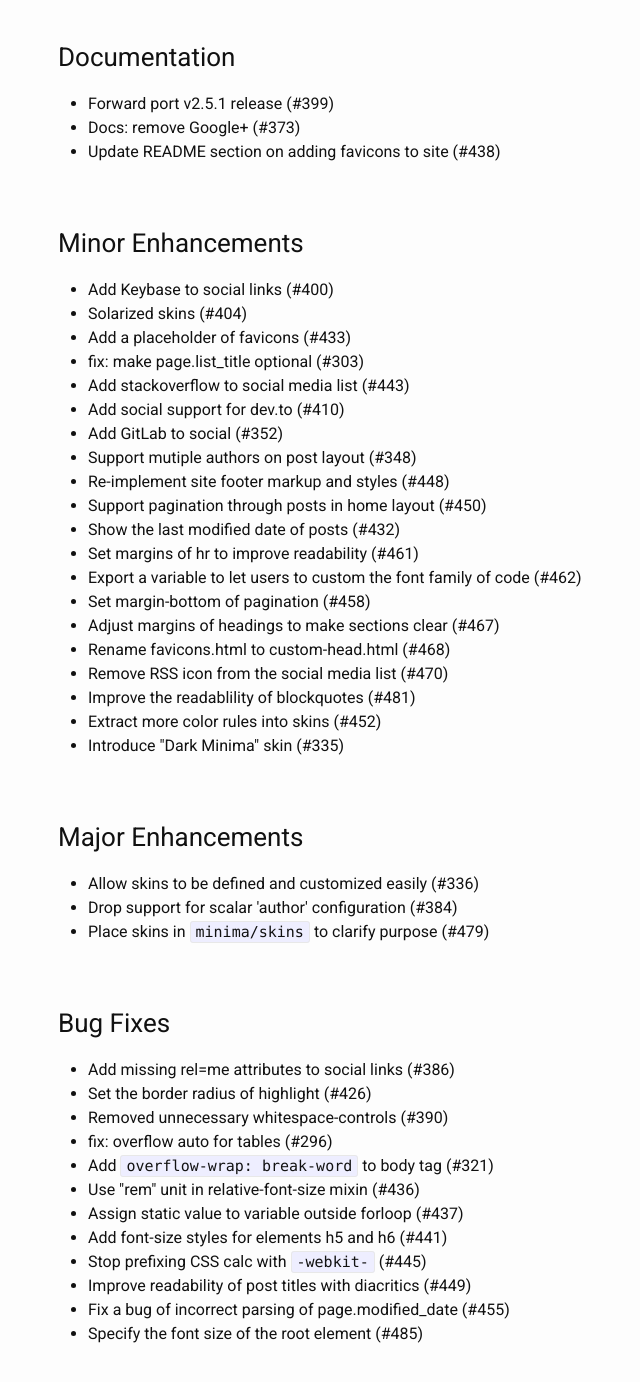
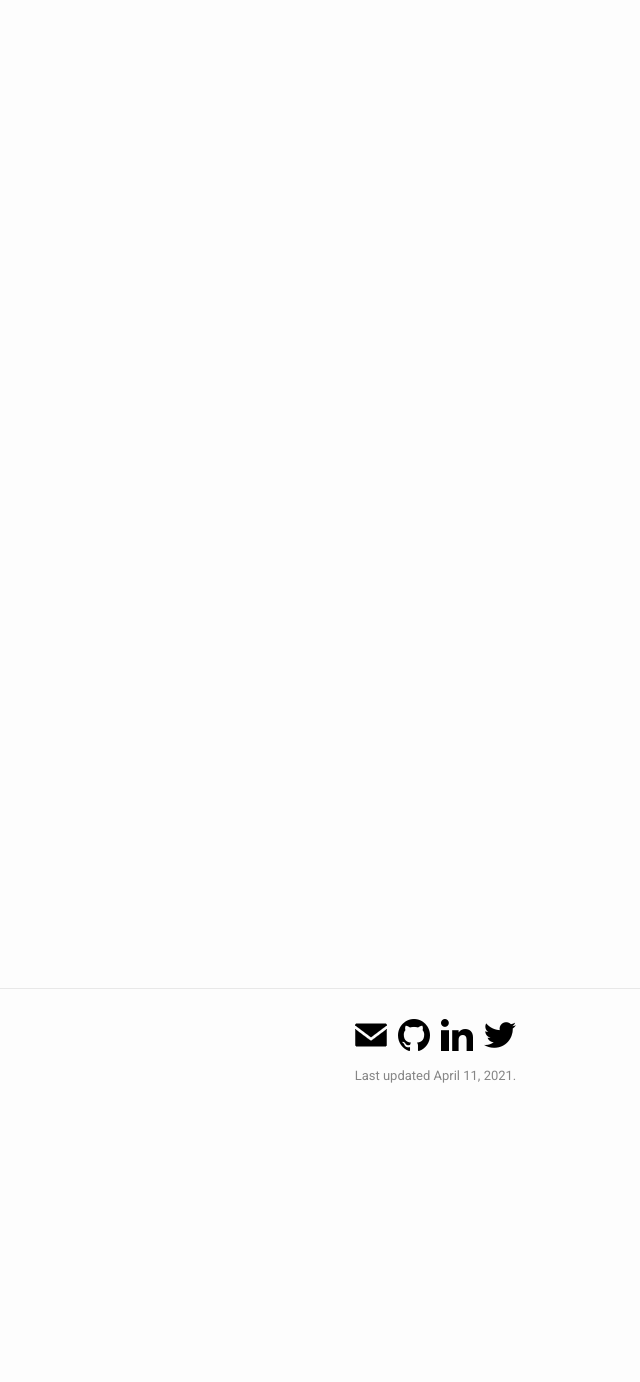
Before and after one commit to hmohebbi/hmohebbi.github.io, a Jekyll site: the page built from History.markdown, in a window 1280 px wide and 1400 px high, scrolled down 270 px. Shown: the top 1382 px of the window, without its empty margins (212-852 px from the left). Built offline with Jekyll 4.4.1, drawn with Linux system fonts in a browser that asks for light colours; our own code applies the rules of GitHub Pages for plain Markdown files; some of the changed text lies outside the part shown.

Commit message:
comment History.md

```diff
--- a/History.markdown
+++ b/History.markdown
@@ -1,4 +1,4 @@
-## HEAD
+<!-- ## HEAD
 
 ### Documentation
 
@@ -236,4 +236,4 @@
 
   * default layout: html `lang` attribute should allow user customization (#3)
   * Use `normalize_whitespace` filter for meta description (#4)
-  * Fix repo's URL in contributing (#5)
+  * Fix repo's URL in contributing (#5) -->
```
